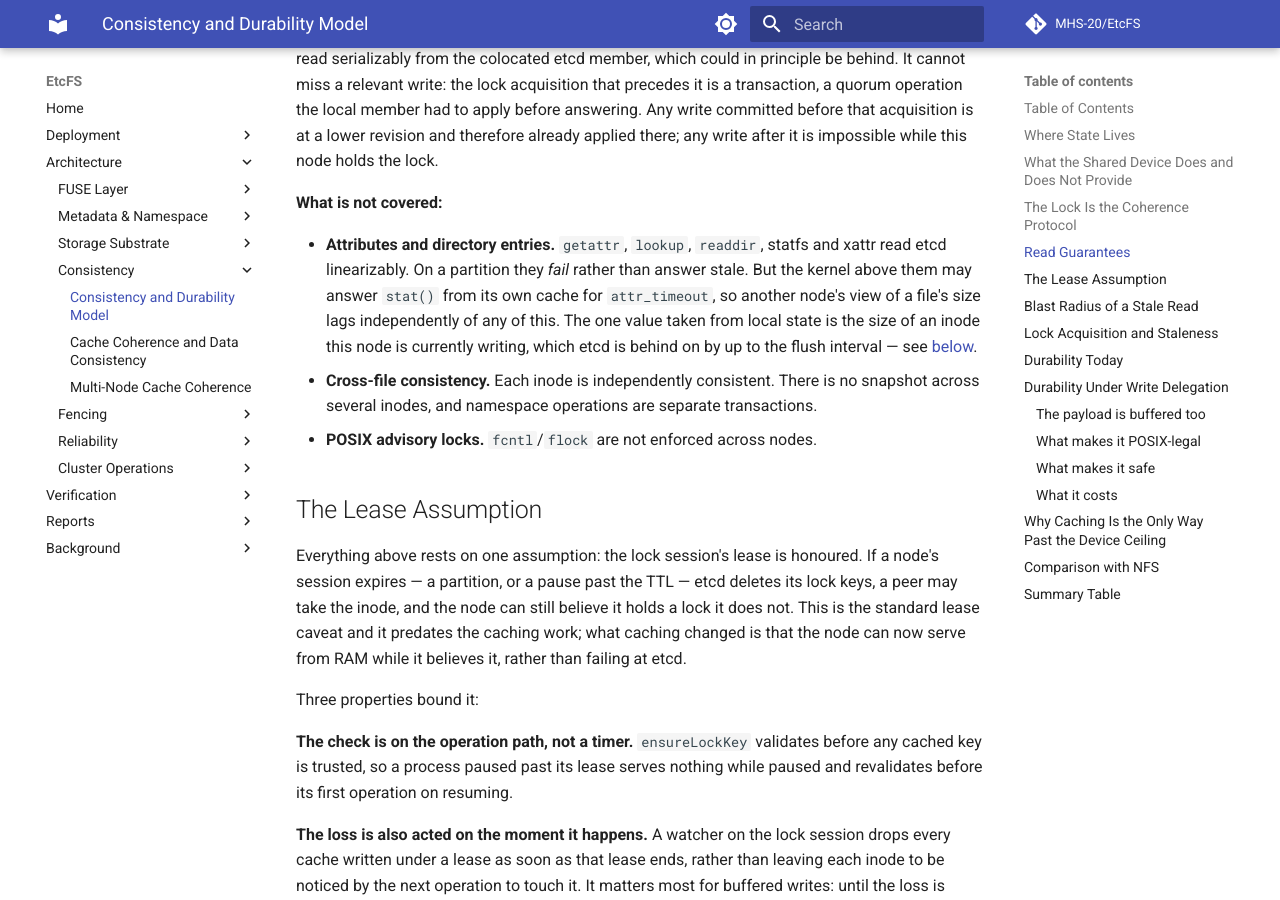
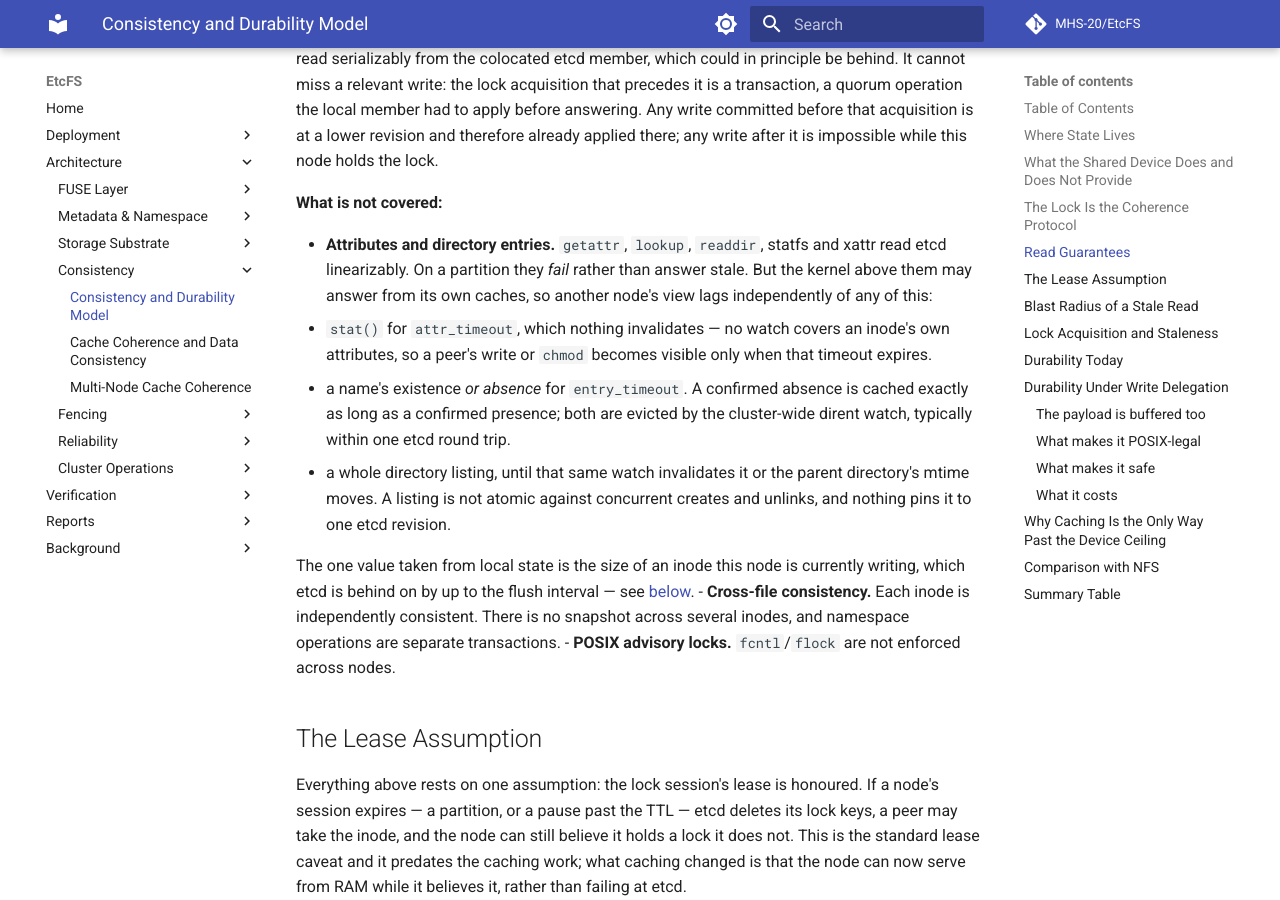
Before and after one commit to etcfs/etcfs-docs, an MkDocs documentation site: the page built from docs/architecture/consistency/consistency-and-durability-model.md, in a window 1280 px wide and 900 px high, scrolled down 3108 px. Built offline with MkDocs 1.6.1 and Material for MkDocs 9.7.7, drawn with Linux system fonts in a browser that asks for light colours; comment, search, counter and statistics services are not loaded; some of the changed text lies outside the part shown.

```diff
--- a/docs/architecture/consistency/consistency-and-durability-model.md
+++ b/docs/architecture/consistency/consistency-and-durability-model.md
@@ -125,11 +125,21 @@ write after it is impossible while this node holds the lock.
 
 - **Attributes and directory entries.** `getattr`, `lookup`, `readdir`, statfs
   and xattr read etcd linearizably. On a partition they *fail* rather than
-  answer stale. But the kernel above them may answer `stat()` from its own
-  cache for `attr_timeout`, so another node's view of a file's size lags
-  independently of any of this. The one value taken from local state is the
-  size of an inode this node is currently writing, which etcd is behind on by
-  up to the flush interval — see [below](#durability-under-write-delegation).
+  answer stale. But the kernel above them may answer from its own caches, so
+  another node's view lags independently of any of this:
+  - `stat()` for `attr_timeout`, which nothing invalidates — no watch covers
+    an inode's own attributes, so a peer's write or `chmod` becomes visible
+    only when that timeout expires.
+  - a name's existence *or absence* for `entry_timeout`. A confirmed absence
+    is cached exactly as long as a confirmed presence; both are evicted by the
+    cluster-wide dirent watch, typically within one etcd round trip.
+  - a whole directory listing, until that same watch invalidates it or the
+    parent directory's mtime moves. A listing is not atomic against concurrent
+    creates and unlinks, and nothing pins it to one etcd revision.
+
+  The one value taken from local state is the size of an inode this node is
+  currently writing, which etcd is behind on by up to the flush interval —
+  see [below](#durability-under-write-delegation).
 - **Cross-file consistency.** Each inode is independently consistent. There is
   no snapshot across several inodes, and namespace operations are separate
   transactions.
@@ -466,7 +476,7 @@ Current behaviour unless marked planned.
 | Question | Answer |
 |---|---|
 | Are file-content reads linearizable? | Yes, while the lock session's lease holds |
-| Are `stat`/`lookup`/`readdir` linearizable? | Reads of etcd are; the kernel may answer from its own cache for `attr_timeout` |
+| Are `stat`/`lookup`/`readdir` linearizable? | Reads of etcd are; the kernel may answer `stat` from its own cache for `attr_timeout`, a name's existence or absence for `entry_timeout`, and a directory listing until the watch invalidates it or the parent's mtime moves |
 | Can a read be served from this node's kernel page cache? | Only for an inode this node holds a lock on; the pages go before the lock does |
 | Can a read return another file's bytes? | No — arena ownership confines reclamation; one narrow scrubber window remains |
 | Can a lock be granted from a stale view? | No — acquisition is a transaction, never a read |
```
Also changed, not shown: docs/architecture/cluster-ops/observability.md (+1 -0 lines), docs/architecture/fuse/fuse-read-operations.md (+8 -2 lines), docs/architecture/metadata/namespace-operations.md (+8 -2 lines).
